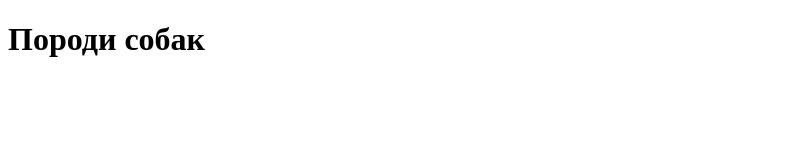
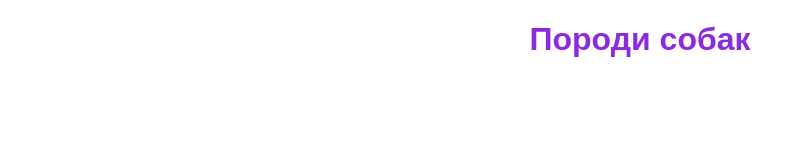
Before and after one commit to 1649310/lesson_seventeen, a plain HTML site: page index.html in a window 1280 px wide. Shown: the whole page, without its empty margins (0-806 px from the left). Drawn offline with Linux system fonts and the light colour scheme.

Commit message:
створила css файл

```diff
--- a/index.html
+++ b/index.html
@@ -4,6 +4,7 @@
     <meta charset="UTF-8">
     <meta name="viewport" content="width=device-width, initial-scale=1.0">
     <title>Породи собак</title>
+    <link href="style.css" rel="stylesheet" type="text/css">
 </head>
 <body>
     <h1>Породи собак</h1>
--- /dev/null
+++ b/style.css
@@ -0,0 +1,6 @@
+h1 {
+    text-align: center;
+    color: blueviolet;
+    text-decoration: dotted;
+    font-family: Arial, Helvetica, sans-serif;
+}
```
